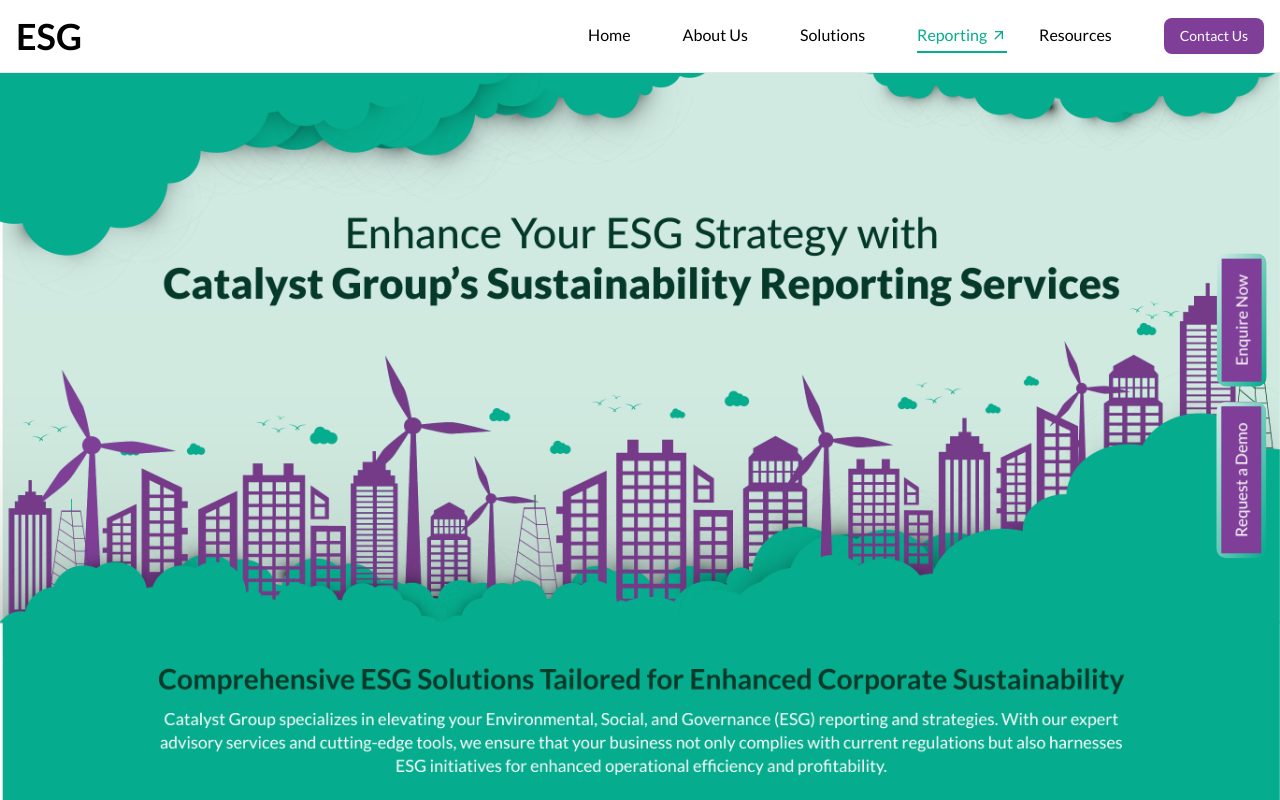
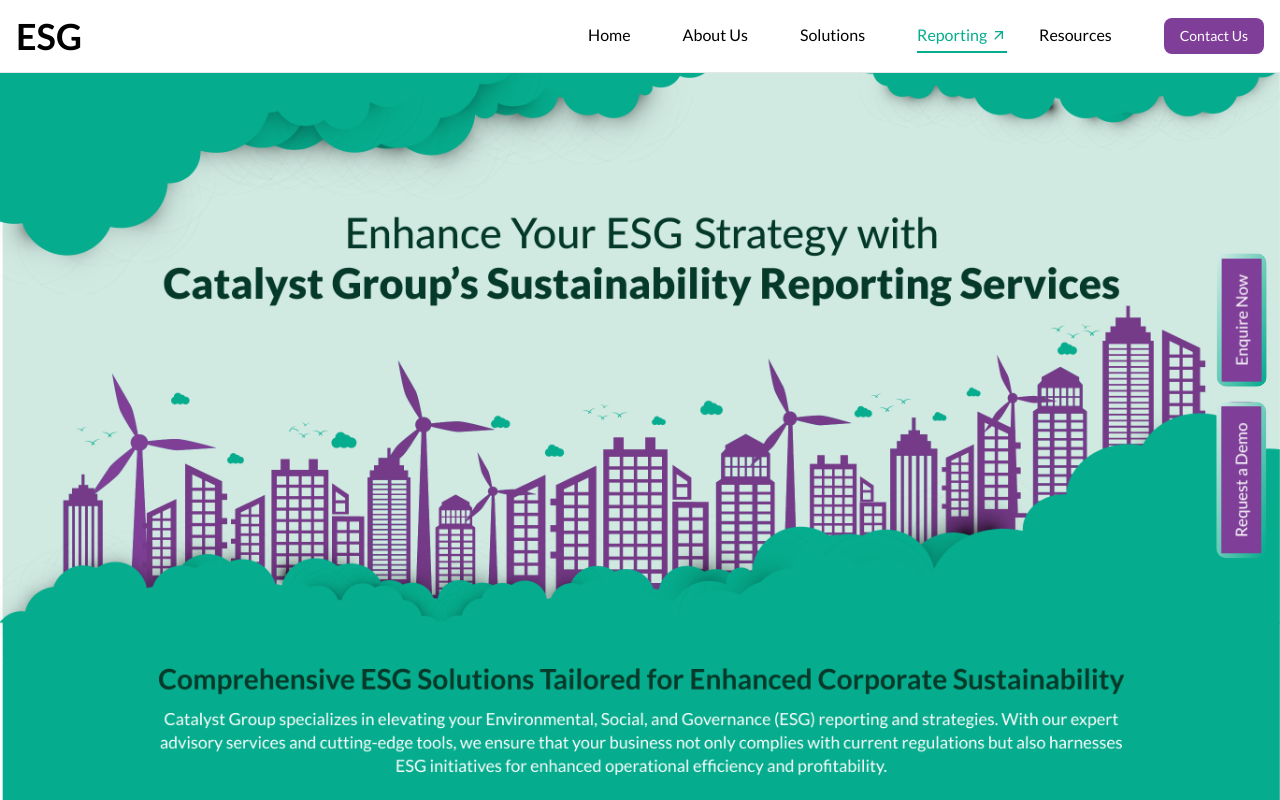
Before and after one commit to ivistaz-ecom/esg-new, a Next.js app: page /reporting in a window 1280 px wide. Shown: the top 800 px of the page. Built offline with nearby package versions, Linux system fonts and the light colour scheme.

Commit message:
reporting page added new bg-image

```diff
--- a/app/reporting/page.js
+++ b/app/reporting/page.js
@@ -38,7 +38,7 @@
       {/* Desktop Image */}
       <div className="hidden sm:block mt-16">
         <Image
-          src="/reporting/reporting-desktop-bg-img.png"
+          src="/reporting/Bg-img-Reporting.png"
           alt="ESG Reporting Desktop"
           className="w-full h-auto"
           width={1400}
```
Also changed, not shown: public/reporting/Bg-img-Reporting.png (added).
